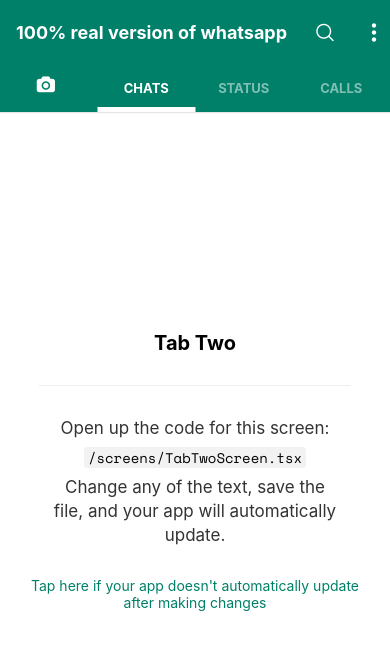
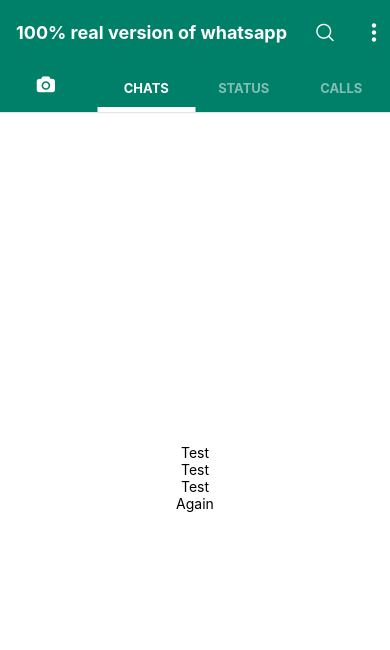
Before and after one commit to StewartWBrown/level5Project, a React Native app in the folder ExpressionChat/: screen /Chats in a window 390 px wide. Shown: the top 650 px of the page. Built offline with nearby package versions, Linux system fonts and the light colour scheme; what expo-linking would draw is missing.

Commit message:
Began work on the chat screen

```diff
--- /dev/null
+++ b/ExpressionChat/components/ChatListItem/index.tsx
@@ -0,0 +1,20 @@
+import React from "react";
+import { View, Text } from "react-native";
+import { ChatRoom } from "../../types";
+
+
+export type ChatListItemProps = {
+    chatRoom: ChatRoom;
+}
+
+const ChatListItem = (props: ChatListItemProps) => {
+    const { chatRoom } = props;
+
+    return (
+        <View>
+            <Text>{chatRoom.lastMessage.content}</Text>
+        </View>
+    )
+};
+
+export default ChatListItem;
--- a/ExpressionChat/navigation/TopTab.tsx
+++ b/ExpressionChat/navigation/TopTab.tsx
@@ -6,7 +6,8 @@
 import { Pressable } from 'react-native';
 import Colors from '../constants/Colors';
 import useColorScheme from '../hooks/useColorScheme';
-import TabOneScreen from '../screens/TabOneScreen';
+import ChatsScreen from '../screens/ChatScreen';
+import TabOneScreen from '../screens/ChatScreen';
 import TabTwoScreen from '../screens/TabTwoScreen';
 import { TopTabParamList, RootTabScreenProps } from '../types';
 
@@ -46,7 +47,7 @@
          }} />
        <TopTabs.Screen
          name="Chats"
-         component={TabTwoScreen}
+         component={ChatsScreen}
          options={{
            title: 'CHATS',
          }} />
--- /dev/null
+++ b/ExpressionChat/screens/ChatScreen.tsx
@@ -0,0 +1,28 @@
+import { StyleSheet } from 'react-native';
+
+import EditScreenInfo from '../components/EditScreenInfo';
+import { Text, View } from '../components/Themed';
+import { RootTabScreenProps } from '../types';
+import ChatListItem from '../components/ChatListItem';
+
+export default function ChatsScreen() {
+  return (
+
+    <View style={styles.container}>
+      <ChatListItem chatRoom={{lastMessage: {content: "Test"}}} />
+      <ChatListItem chatRoom={{lastMessage: {content: "Test"}}} />
+      <ChatListItem chatRoom={{lastMessage: {content: "Test"}}} />
+      <ChatListItem chatRoom={{lastMessage: {content: "Again"}}} />
+    </View>
+
+  );
+}
+
+const styles = StyleSheet.create({
+  container: {
+    flex: 1,
+    alignItems: 'center',
+    justifyContent: 'center',
+  },
+
+});
```
Also changed, not shown: ExpressionChat/components/ChatListItem/style.ts (added, +8 -0 lines), ExpressionChat/screens/TabOneScreen.tsx (deleted, +0 -32 lines), ExpressionChat/types.tsx (+19 -0 lines).
